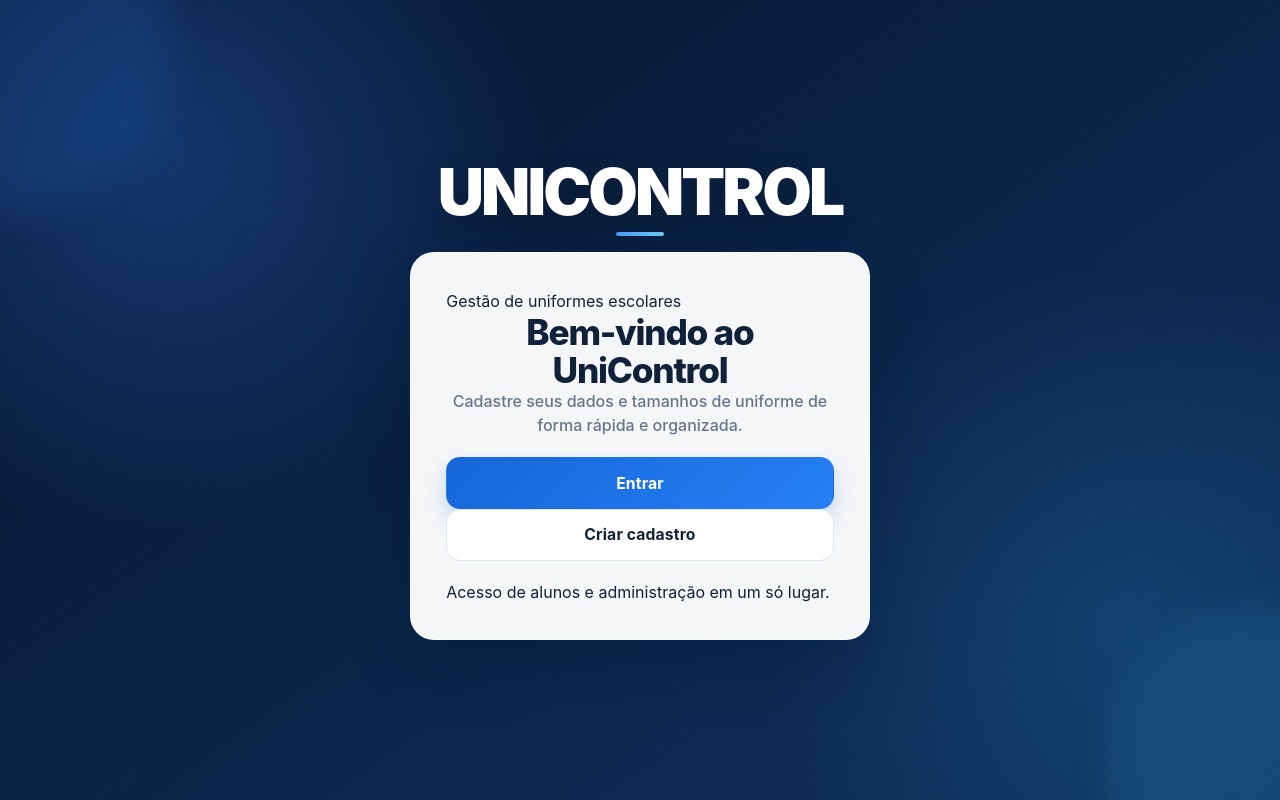
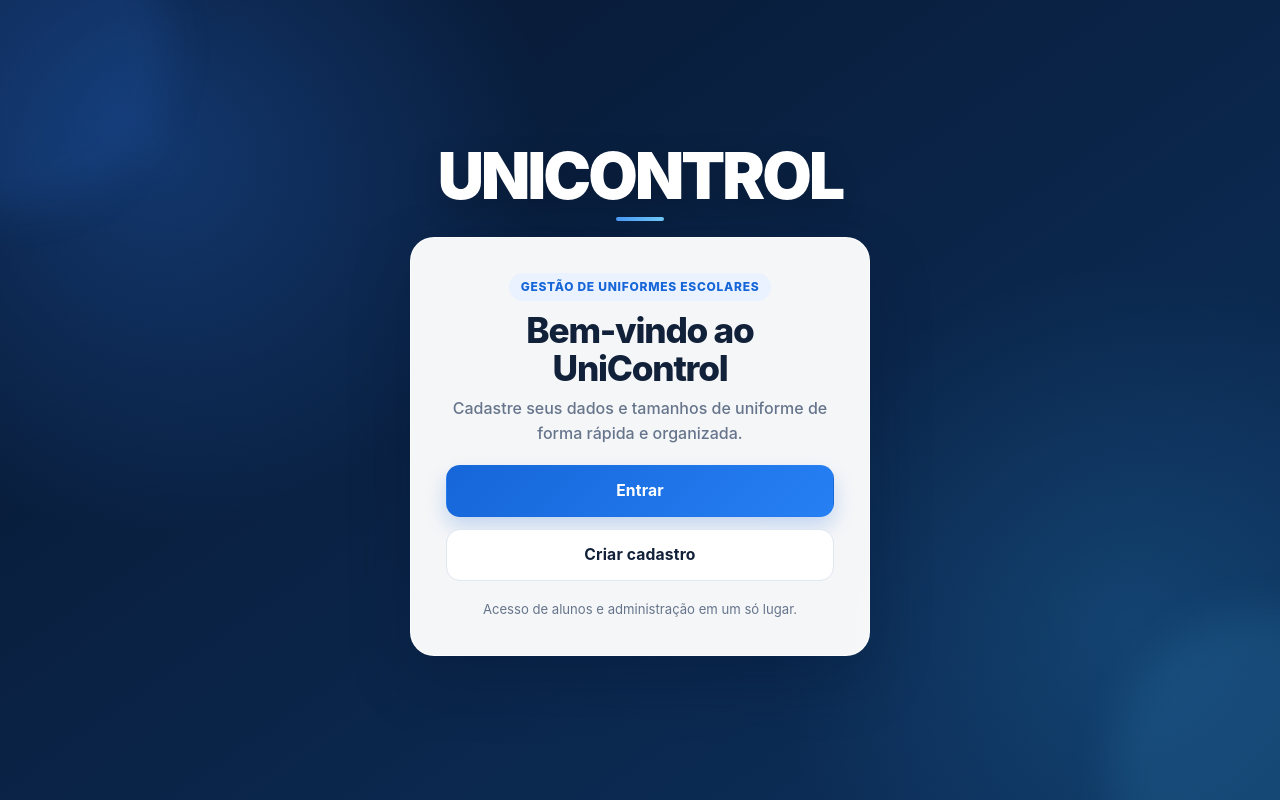
Before and after one commit to luccassxr/controle-uniformes, a React (Vite) app: page / in a window 1280 px wide. Built offline with nearby package versions, Linux system fonts and the light colour scheme; no server answers.

Commit message:
Adiciona componentes visuais das telas principais

```diff
--- a/src/index.css
+++ b/src/index.css
@@ -195,8 +195,146 @@ a.btn {
   box-shadow: none;
 }
 
+.welcome-block {
+  display: flex;
+  flex-direction: column;
+  align-items: center;
+  gap: 0.6rem;
+  width: 100%;
+}
+
+.eyebrow {
+  display: inline-flex;
+  align-items: center;
+  justify-content: center;
+  min-height: 28px;
+  padding: 0.3rem 0.75rem;
+  border-radius: 999px;
+  background: var(--primary-soft);
+  color: var(--primary);
+  font-size: 0.75rem;
+  font-weight: 800;
+  letter-spacing: 0.06em;
+  text-transform: uppercase;
+}
+
+.action-stack {
+  display: flex;
+  flex-direction: column;
+  gap: 0.75rem;
+  width: 100%;
+}
+
+.helper-text {
+  text-align: center;
+  color: var(--ink-muted);
+  font-size: 0.82rem;
+}
+
+.feature-card {
+  display: flex;
+  align-items: center;
+  gap: 0.9rem;
+  width: 100%;
+  padding: 1rem;
+  border: 1px solid var(--line);
+  border-radius: 16px;
+  background: linear-gradient(135deg, #f8fbff, #eef5ff);
+}
+
+.feature-card__icon {
+  display: grid;
+  place-items: center;
+  flex: 0 0 46px;
+  width: 46px;
+  height: 46px;
+  border-radius: 14px;
+  background: var(--primary);
+  color: #fff;
+  font-weight: 900;
+}
+
+.feature-card__content {
+  display: flex;
+  flex-direction: column;
+  gap: 0.16rem;
+}
+
+.feature-card__content strong {
+  font-size: 0.96rem;
+}
+
+.feature-card__content span {
+  color: var(--ink-muted);
+  font-size: 0.84rem;
+}
+
+.piece-grid {
+  display: grid;
+  grid-template-columns: repeat(3, minmax(0, 1fr));
+  gap: 0.85rem;
+  width: 100%;
+}
+
+.piece-tile {
+  display: grid;
+  grid-template-columns: auto 1fr auto;
+  align-items: center;
+  gap: 0.8rem;
+  min-height: 76px;
+  padding: 0.85rem;
+  border: 1px solid var(--line);
+  border-radius: 16px;
+  background: #fff;
+  color: var(--ink);
+  box-shadow: 0 8px 20px rgba(17, 47, 88, 0.05);
+  transition: transform 0.18s ease, border-color 0.18s ease, box-shadow 0.18s ease;
+}
+
+.piece-tile:hover {
+  color: var(--ink);
+  transform: translateY(-2px);
+  border-color: #bad3f6;
+  box-shadow: 0 12px 26px rgba(22, 102, 216, 0.12);
+}
+
+.piece-tile__icon {
+  display: grid;
+  place-items: center;
+  width: 42px;
+  height: 42px;
+  border-radius: 12px;
+  background: var(--primary-soft);
+  color: var(--primary);
+  font-size: 0.76rem;
+  font-weight: 900;
+}
+
+.piece-tile__label {
+  font-weight: 800;
+}
+
+.piece-tile__arrow {
+  color: var(--primary);
+  font-size: 1.15rem;
+  font-weight: 900;
+}
+
+.secondary-actions {
+  display: grid;
+  grid-template-columns: 1fr 1fr;
+  gap: 0.7rem;
+  width: 100%;
+}
+
 ::selection {
   background: rgba(22, 102, 216, 0.22);
+}
+
+@media (max-width: 800px) {
+  .piece-grid {
+    grid-template-columns: repeat(2, minmax(0, 1fr));
+  }
 }
 
 @media (max-width: 640px) {
@@ -207,4 +345,9 @@ a.btn {
   body {
     font-size: 15px;
   }
+
+  .piece-grid,
+  .secondary-actions {
+    grid-template-columns: 1fr;
+  }
 }
```
